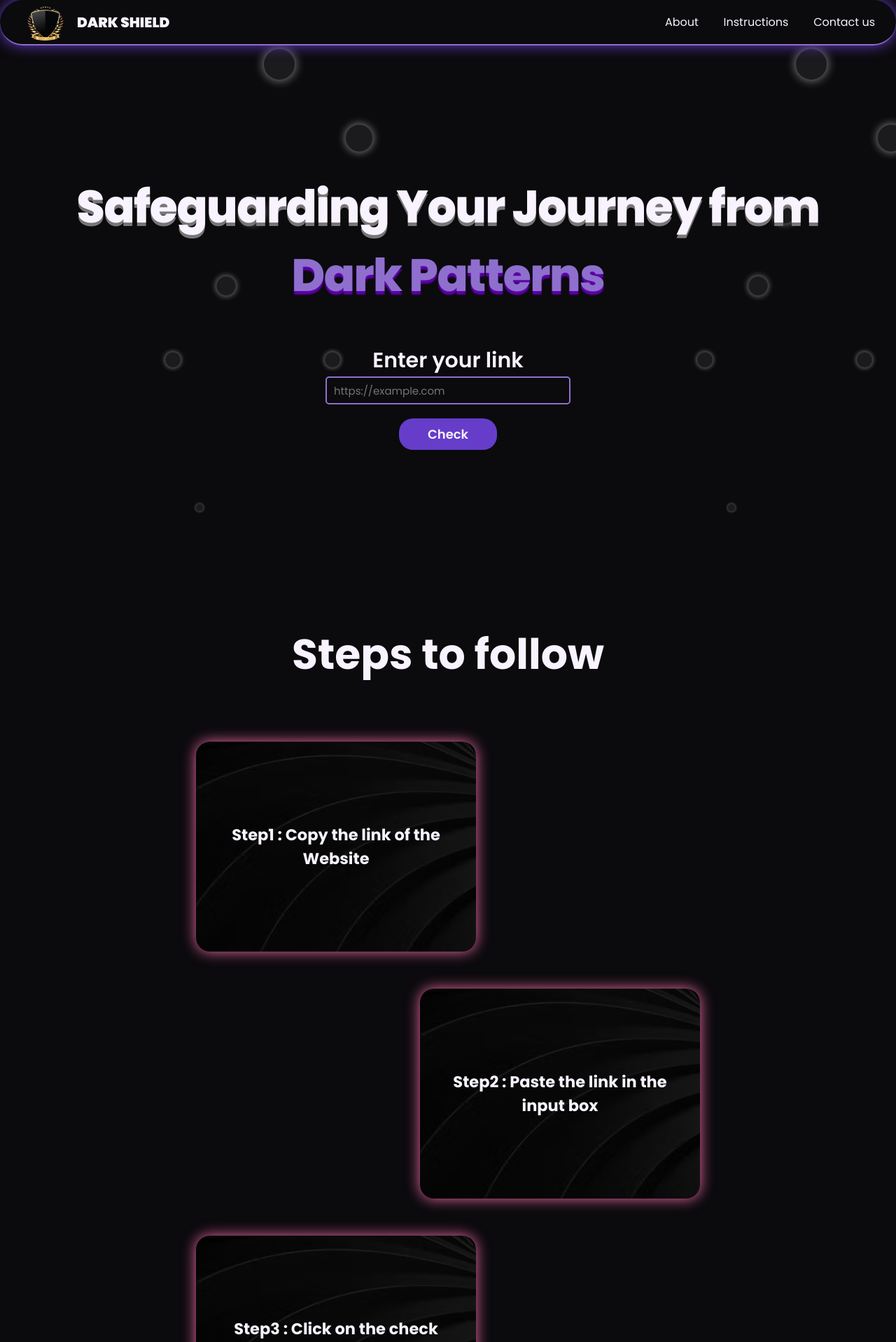
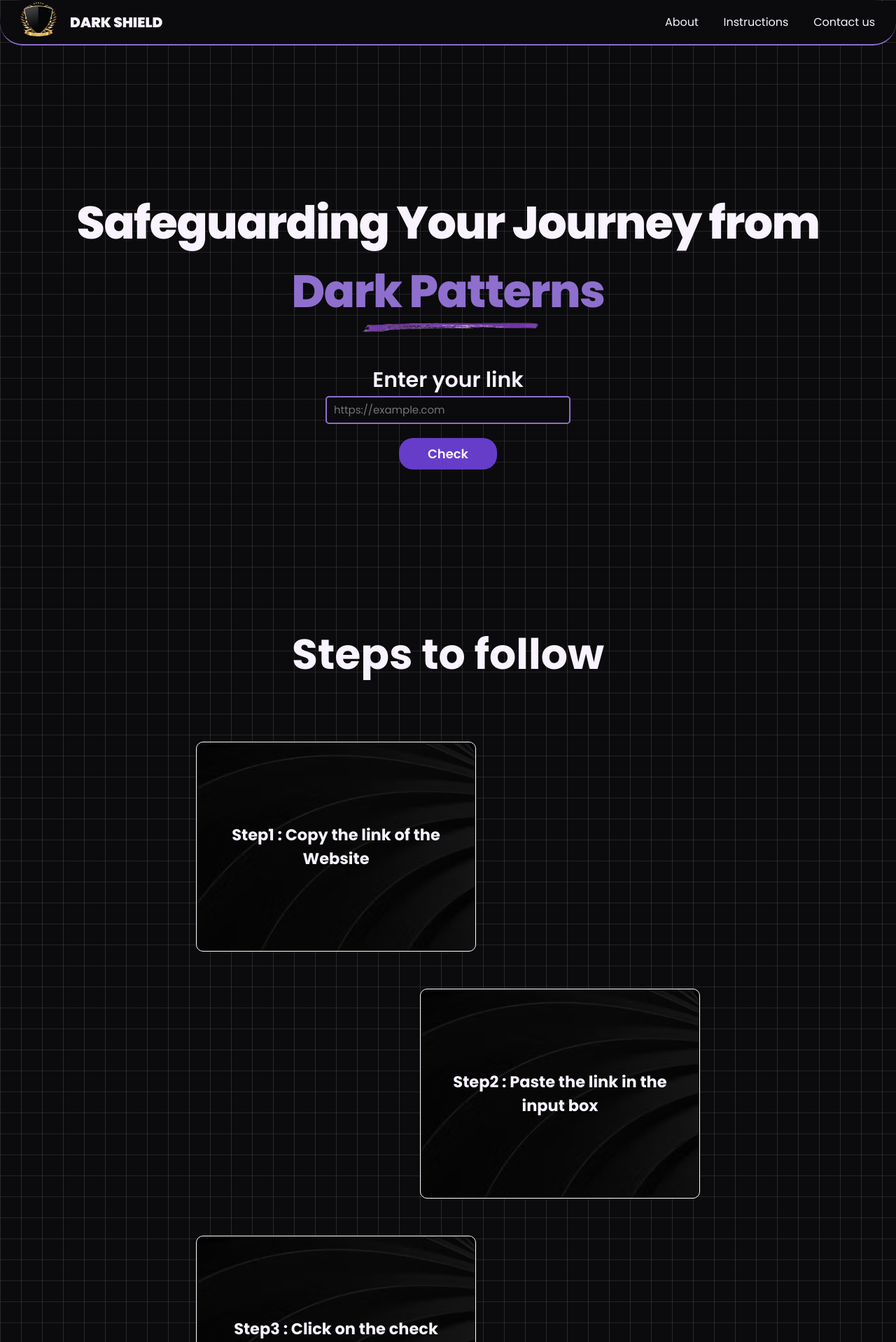
Before and after one commit to Beast227/DarkSheild, a Flask app: page /index_html in a window 1280 px wide. Shown: the top 1918 px of the page at 70% size. Run offline with Flask 3, Linux system fonts and the light colour scheme.

Commit message:
form and css changes

```diff
--- a/static/css/main.css
+++ b/static/css/main.css
@@ -21,6 +21,9 @@
     color: var(--textclr);
     font-family: 'Poppins', sans-serif;
     font-size: 62.5%;
+
+    background-image: linear-gradient(rgba(188, 188, 188, 0.135) .1em, transparent .1em), linear-gradient(90deg, rgba(163, 163, 163, 0.197) .1em, transparent .1em);
+    background-size: 3em 3em;
  }
  a{
      text-decoration: none;
@@ -65,6 +68,8 @@
     padding:30px;
     background: url('../images/bg.avif');
     background-position: center;
+    border: 1px solid white;
+    border-radius: 10px;
 }
 
 .label_3{
@@ -112,13 +117,11 @@
 .card .back_1{
     background:url('../images/copy-link.jpg');
     background-size:cover;
-    box-shadow: 0 0 20px var(--secclr);
     transform:rotateY(180deg);
 }
 .card .back_2{
     background:url('../images/link-ss.jpeg');
     background-size:cover;
-    box-shadow: 0 0 20px var(--secclr);
     transform:rotateY(180deg);
 }
 .card .back_3{
@@ -140,9 +143,9 @@
     transition: 1.5s;
 }
 
-.back_1, .back_2, .back_3, .front {
+.back_1, .back_2, .back_3{
     border-radius: 20px;
-    box-shadow: 0 0 20px var(--secclr);
+    box-shadow: 0 0 5px var(--secclr);
 }
 
 .inputBox{
@@ -156,48 +159,12 @@ body{
     min-height:100vh;
 }
 
-.bg {
-    position:absolute;
-    width:100%;
-    height:100vh;
-    overflow:hidden;
+
+
+.tag{
+    position: fixed;
 }
 
-.bubbles{
-    position:relative;
-    display: flex;
-}
-
-/* .tag{
-    position: relative;
-} */
-.bubbles span{
-    position:relative;
-    min-width: 30px;
-    height:30px;
-    background: rgba(128, 128, 128, 0.14);
-    border-radius: 50%;
-    box-shadow:0 0 10px #999 ;
-    margin:0 4px;
-    animation:animate 15s linear infinite;
-    animation-duration: calc(100s/var(--i));
-}
-
-@keyframes animate {
-    0%{
-        transform:translateY(100vh) scale(0.2);
-    }
-    100%{
-        transform:translateY(-100vh) scale(3);
-    }
-}
-
-.i{                               /*BMY Start*/
-    top:5%;
-    position: absolute;
-    padding: 0;
-    display:inline;
- }
 
  body{
      position: relative;
@@ -218,11 +185,14 @@ body{
      font-size: 1.6rem;
     border-bottom: 2px solid var(--accentclr);
     border-radius: 50px;
-    box-shadow: 0 0 20px rgb(101, 61, 201);
     & .website-branding{
          font-weight: 900;
          font-size: 2rem;
-
+         display: flex;
+         gap: 10px;
+         justify-content: center;
+         align-items: center;
+         margin-left: -10px;
     }
     & .shortcuts{
      display:flex;
@@ -243,32 +213,25 @@ body{
      justify-content: center;
      align-items: center;
      flex-direction: column;
-     gap: 50px;
  }
  .tagline{
+    margin-top: 50px;
      font-size: 6.5rem;
      font-weight: 800;
      letter-spacing: -1.5px;
-     text-shadow:0px 5px 0px #777777;
+     /* text-shadow:0px 5px 0px #777777; */
      text-align: center;
-     position:relative;
-
-     & span{
-         color: var(--accentclr);
-         text-shadow: 0 7 2px rgb(56, 21, 144);;
-     }
  }
  .tagline span{
     font-size: 6.5rem;
     font-weight: 800;
     letter-spacing: -1.5px;
     text-align: center;
-    text-shadow:0px 5px 2px #5e00aa;
     /*position:relative;                          /*modified*/
-    & span{
-         color: var(--accentclr);
-         text-shadow: 0 7 0px rgb(72, 0, 255);;
-     }
+
+     color: var(--accentclr);
+
+
  }
 
  .input-link{
@@ -604,42 +548,12 @@ justify-content: center;
     border-radius: 30%;
     transition: background-color 0.15s,box-shadow 0.15s;
             &:hover{
-                box-shadow: 0 0 15px rgb(137, 90, 255);
+                box-shadow: 0 0 5px rgb(137, 90, 255);
             }
             &:active{
                 opacity: 0.8;
             }
  }
-
- body {
-    /* display: flex; */
-    height: 100vh;
-    margin: 0;
-}
-
-#overlay {
-    z-index: 900;
-    display: none;
-    position: fixed;
-    top: 0;
-    left: 0;
-    width: 100%;
-    height: 100%;
-    background-color: rgba(0, 0, 0, 0.5);
-}
-
-#popup {
-    z-index: 900;
-    background-color: white;
-    padding: 20px;
-    border-radius: 5px;
-    box-shadow: 0 0 10px rgba(0, 0, 0, 0.5);
-    position: fixed;
-    top: 50%;
-    left: 50%;
-    transform: translate(-50%, -50%);
-    width: 300px;
-}
 
 #msg{
     border: 3px solid var(--accentclr);
@@ -651,3 +565,21 @@ justify-content: center;
     display: none;
     z-index: 9999;
 }
+.highlight{
+    display: flex;
+    flex-direction: column;
+    justify-content: center;
+    align-items: center;
+}
+.highlight img{
+    margin-top: -90px;
+    height: 200px;
+    width: 300px;
+    margin-bottom: -70px;
+}
+.form_check{
+    margin-top: 15px;
+}
+#msg{
+    margin-top: 20px;
+}
--- a/templates/index.html
+++ b/templates/index.html
@@ -8,110 +8,20 @@
     <link rel="icon" alt="logo" sizes="180x180" href="{{url_for('static' , filename = 'images/logo.png')}}"/>
 </head>
 <body id = "myModal">
-    <div class="bg">
-        <div class="bubbles">
-            <span style="--i:11"></span>
-            <span style="--i:12"></span>
-            <span style="--i:24"></span>
-            <span style="--i:10"></span>
-            <span style="--i:14"></span>
-            <span style="--i:23"></span>
-            <span style="--i:18"></span>
-            <span style="--i:16"></span>
-            <span style="--i:19"></span>
-            <span style="--i:20"></span>
-            <span style="--i:22"></span>
-            <span style="--i:25"></span>
-            <span style="--i:18"></span>
-            <span style="--i:21"></span>
-            <span style="--i:13"></span>
-            <span style="--i:15"></span>
-            <span style="--i:26"></span>
-            <span style="--i:17"></span>
-            <span style="--i:13"></span>
-            <span style="--i:28"></span>
-            <span style="--i:11"></span>
-            <span style="--i:12"></span>
-            <span style="--i:24"></span>
-            <span style="--i:10"></span>
-            <span style="--i:14"></span>
-            <span style="--i:23"></span>
-            <span style="--i:18"></span>
-            <span style="--i:16"></span>
-            <span style="--i:19"></span>
-            <span style="--i:20"></span>
-            <span style="--i:22"></span>
-            <span style="--i:25"></span>
-            <span style="--i:18"></span>
-            <span style="--i:21"></span>
-            <span style="--i:13"></span>
-            <span style="--i:15"></span>
-            <span style="--i:26"></span>
-            <span style="--i:17"></span>
-            <span style="--i:13"></span>
-            <span style="--i:11"></span>
-            <span style="--i:12"></span>
-            <span style="--i:24"></span>
-            <span style="--i:10"></span>
-            <span style="--i:14"></span>
-            <span style="--i:23"></span>
-            <span style="--i:18"></span>
-            <span style="--i:16"></span>
-            <span style="--i:19"></span>
-            <span style="--i:20"></span>
-            <span style="--i:22"></span>
-            <span style="--i:25"></span>
-            <span style="--i:18"></span>
-            <span style="--i:21"></span>
-            <span style="--i:13"></span>
-            <span style="--i:15"></span>
-            <span style="--i:26"></span>
-            <span style="--i:17"></span>
-            <span style="--i:13"></span>
-            <span style="--i:28"></span>
-            <span style="--i:11"></span>
-            <span style="--i:12"></span>
-            <span style="--i:24"></span>
-            <span style="--i:10"></span>
-            <span style="--i:14"></span>
-            <span style="--i:23"></span>
-            <span style="--i:18"></span>
-            <span style="--i:16"></span>
-            <span style="--i:19"></span>
-            <span style="--i:20"></span>
-            <span style="--i:22"></span>
-            <span style="--i:25"></span>
-            <span style="--i:18"></span>
-            <span style="--i:21"></span>
-            <span style="--i:13"></span>
-            <span style="--i:15"></span>
-            <span style="--i:26"></span>
-            <span style="--i:17"></span>
-            <span style="--i:13"></span>
-            <span style="--i:28"></span>
-            <span style="--i:28"></span>
-        </div>
-    </div>
     <nav class="tag">
-        <img class="i" alt="img" height="70px" width="70px" src="{{url_for('static' , filename = 'images/logo.png')}}"/>
-        <div class="website-branding">DARK SHIELD</div>
+
+        <div class="website-branding"> <img class="i" alt="img" height="70px" width="70px" src="{{url_for('static' , filename = 'images/logo.png')}}"/><p>DARK SHIELD</p></div>
         <div class="shortcuts">
             <div class="about"><a href="#about">About</a></div>
             <div class="about"><a href="#inst">Instructions</a></div>
             <div class="about"><a href="#contact">Contact us</a></div>
         </div>
     </nav>
-    <div class="face">
-        <div class="eyes">
-            <div class="eye"></div>
-            <div class="eye"></div>
-        </div>
-    </div>
     <section class="home">
         <div class="tagline">
-            Safeguarding Your Journey from <br><span>Dark Patterns</span>
+            Safeguarding Your Journey from <br><div class="highlight"><span>Dark Patterns</span><img src="../static/images/underline.png" alt=""></div>
         </div>
-        <form action='/check_pattern' method='POST'>
+        <form action='/check_pattern' method='POST' class="form_check">
             <div class="container">
                 <label class="input-link">Enter your link</label>
                 <div class="inputs">
@@ -156,9 +66,12 @@
     <section class="about-awarness" id="about">
         <h1>About</h1>
         <div class="cards">
-            <div class="card-about"><div class="front"><h3>What is dark pattern?</h3></div><div class="back"><p>An e-commerce dark pattern is a deceptive design tactic in online shopping interfaces that tricks or manipulates users into unintended actions, impacting their shopping decisions and overall experience.</p></div></div>
+            <div class="card-about">
+                <h3>What is dark pattern?</h3>
+                <p>An e-commerce dark pattern is a deceptive design tactic in online shopping interfaces that tricks or manipulates users into unintended actions, impacting their shopping decisions and overall experience.</p>
+            </div>
             <div class="youtube "><iframe src="https://www.youtube.com/embed/SyeZf50jQXU?si=cOlSQfiRN8z0Eh-c" title="YouTube video player" frameborder="0" allow="accelerometer; autoplay; clipboard-write; encrypted-media; gyroscope; picture-in-picture; web-share" allowfullscreen></iframe></div>
-            <div class="card-about"><div class="front"><h3>Examples</h3></div><div class="back">
+            <div class="card-about"><h3>Examples</h3>
                 <ul>
                     <li>Hidden Fees</li>
                     <li>Tricky Opt-Outs </li>
@@ -188,7 +101,7 @@
                 <label for="feedback">Enter your feedback</label>
             </div>
             <div class="button">
-                <button>Submit</button>
+                <button type="submit">Submit</button>
             </div>
 
         </form>
@@ -209,25 +122,27 @@ document.getElementById('check').onclick = () => {
         document.getElementById('msg').style.display = 'none';
     }
 };
+    const form = document.getElementById("contact");
 
-        window.addEventListener('mousemove',function(e){
-            var arr=[1,.8];
+    form.addEventListener("submit", function(event) {
+        event.preventDefault();
+        const name = form.querySelector('input[type="text"]').value;
+        const email = form.querySelector('input[type="Email"]').value;
+        const feedback = form.querySelector('textarea').value;
 
-            arr.forEach(function(i){
-                var x=( 1 - i )*75;
-                var star=document.createElement('div');
+        console.log("Name:", name);
+        console.log("Email:", email);
+        console.log("Feedback:", feedback);
 
-                star.className='star';
-                star.style.top=e.pageY+Math.round(Math.random()*x-x/2)+'px';
-                star.style.left=e.pageX+Math.round(Math.random()*x-x/2)+'px';
+        form.reset();
 
-                document.body.appendChild(star);
+        // Show an alert or message to the user (optional)
+        alert("Thank you for your feedback !!");
 
-                window.setTimeout(function(){
-                    document.body.removeChild(star);
-                },Math.round(Math.random()*i*600));
-            });
-        },false);
+    });
+
+
+
 
     </script>
 </body>
```
Also changed, not shown: other parts of static/css/main.css (+19 -38 lines), static/images/underline.png (added).
